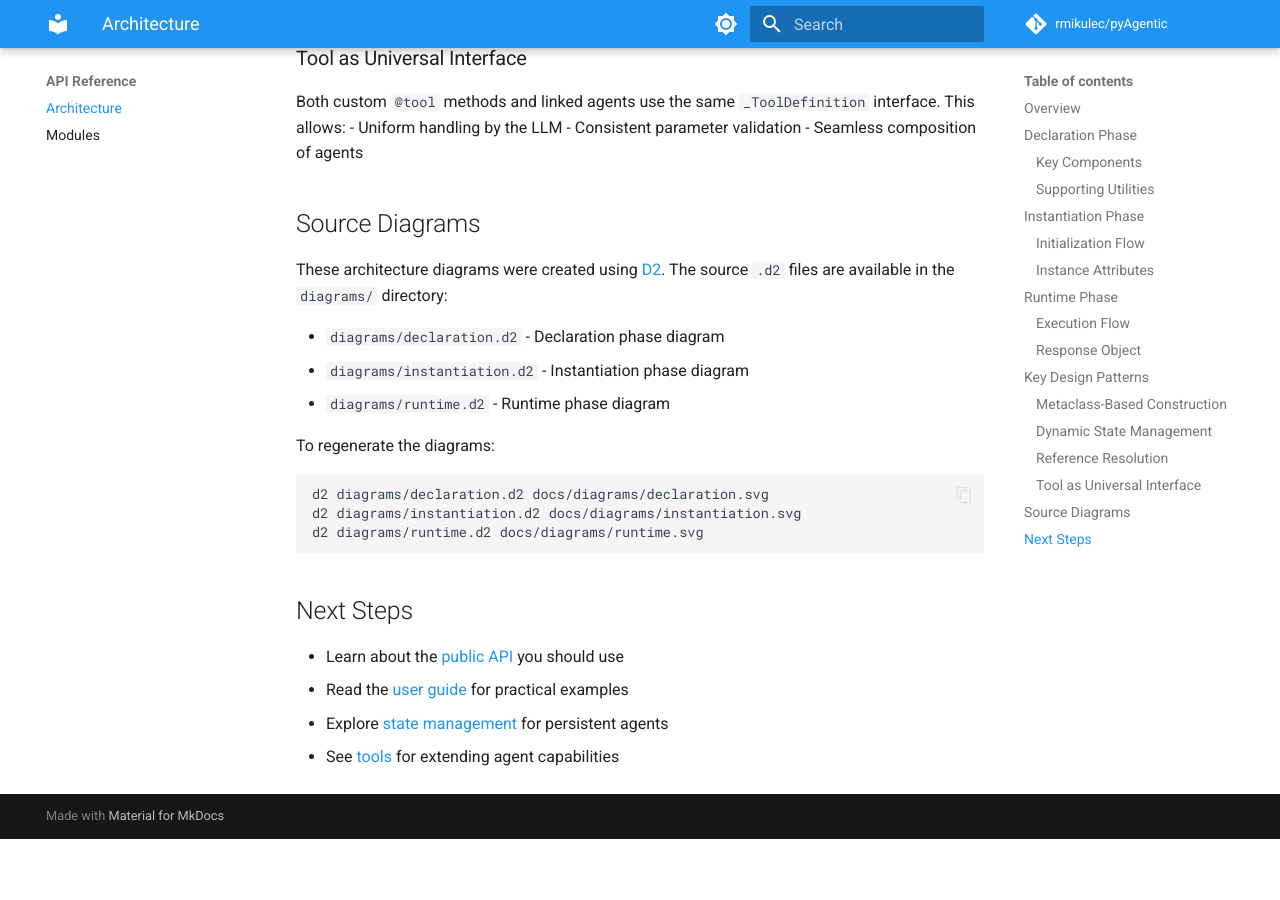
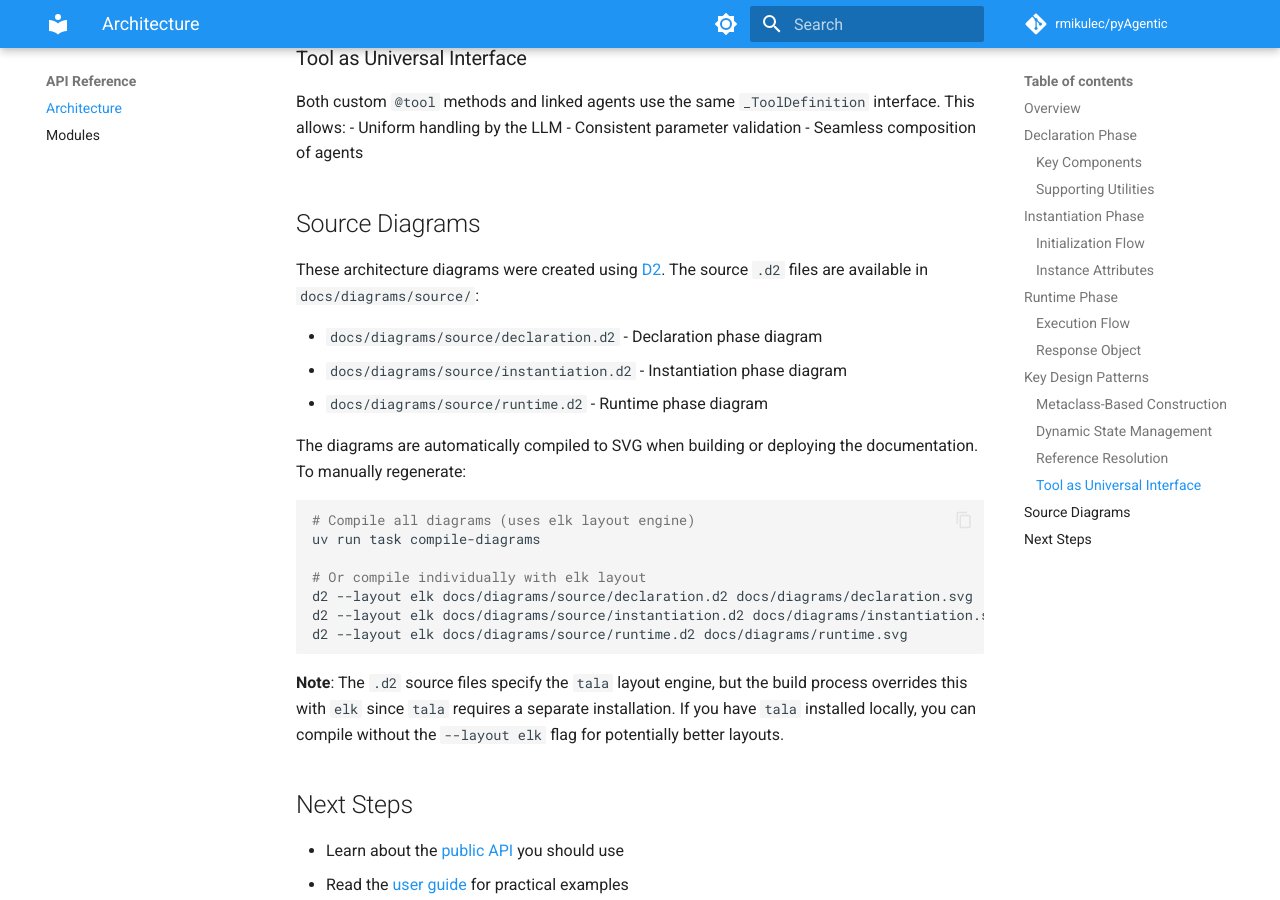
Before and after one commit to rmikulec/pyAgentic, an MkDocs documentation site: the page built from docs/reference/architecture.md, in a window 1280 px wide and 900 px high, scrolled down 5625 px. Built offline with MkDocs 1.6.1 and Material for MkDocs 9.7.7, drawn with Linux system fonts in a browser that asks for light colours; comment, search, counter and statistics services are not loaded; before the commit the page ends 6464 px from its top, so only the background shows below that.

Commit message:
Added d2 files and rendering

````diff
--- a/docs/reference/architecture.md
+++ b/docs/reference/architecture.md
@@ -200,18 +200,25 @@ Both custom `@tool` methods and linked agents use the same `_ToolDefinition` int
 
 ## Source Diagrams
 
-These architecture diagrams were created using [D2](https://d2lang.com/). The source `.d2` files are available in the `diagrams/` directory:
+These architecture diagrams were created using [D2](https://d2lang.com/). The source `.d2` files are available in `docs/diagrams/source/`:
 
-- `diagrams/declaration.d2` - Declaration phase diagram
-- `diagrams/instantiation.d2` - Instantiation phase diagram
-- `diagrams/runtime.d2` - Runtime phase diagram
+- `docs/diagrams/source/declaration.d2` - Declaration phase diagram
+- `docs/diagrams/source/instantiation.d2` - Instantiation phase diagram
+- `docs/diagrams/source/runtime.d2` - Runtime phase diagram
 
-To regenerate the diagrams:
+The diagrams are automatically compiled to SVG when building or deploying the documentation. To manually regenerate:
+
 ```bash
-d2 diagrams/declaration.d2 docs/diagrams/declaration.svg
-d2 diagrams/instantiation.d2 docs/diagrams/instantiation.svg
-d2 diagrams/runtime.d2 docs/diagrams/runtime.svg
+# Compile all diagrams (uses elk layout engine)
+uv run task compile-diagrams
+
+# Or compile individually with elk layout
+d2 --layout elk docs/diagrams/source/declaration.d2 docs/diagrams/declaration.svg
+d2 --layout elk docs/diagrams/source/instantiation.d2 docs/diagrams/instantiation.svg
+d2 --layout elk docs/diagrams/source/runtime.d2 docs/diagrams/runtime.svg
 ```
+
+**Note**: The `.d2` source files specify the `tala` layout engine, but the build process overrides this with `elk` since `tala` requires a separate installation. If you have `tala` installed locally, you can compile without the `--layout elk` flag for potentially better layouts.
 
 ## Next Steps
 
````
Also changed, not shown: docs/diagrams/source/README.md (added, +49 -0 lines), pyproject.toml (+4 -3 lines), 4 other files.
